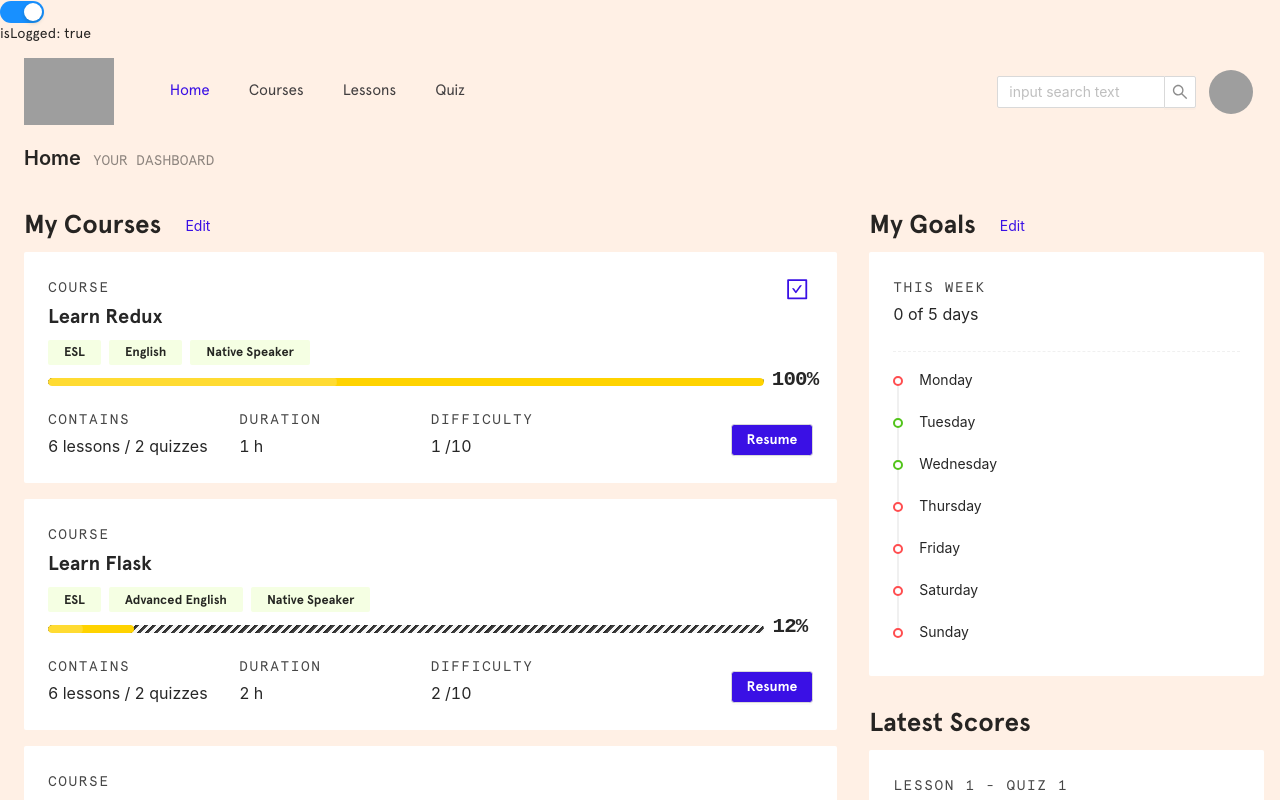
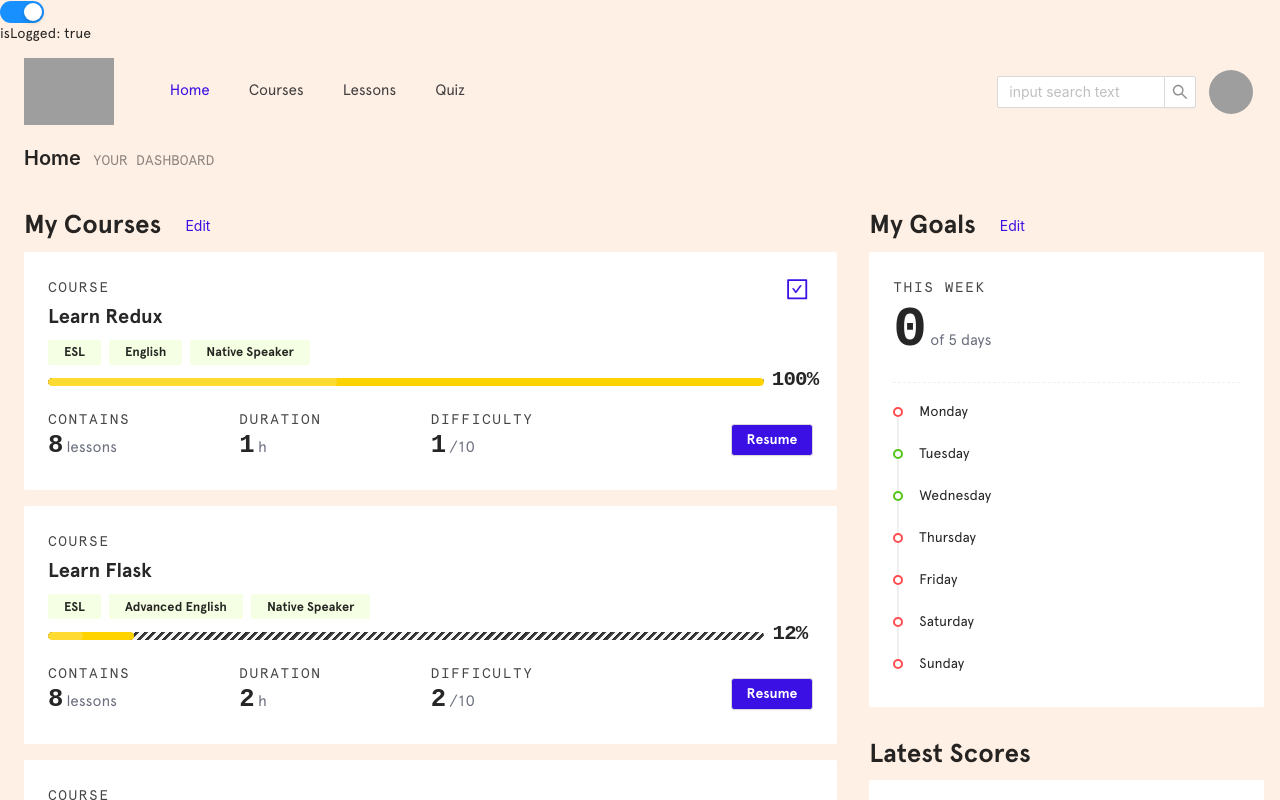
Before and after one commit to antoineGH/sayhello, a React (Create React App) app: page /auth/home in a window 1280 px wide. Shown: the top 800 px of the page. Built offline with nearby package versions, Linux system fonts and the light colour scheme; grey boxes are pictures that could not be loaded.

Commit message:
design stat element prefix value suffix

```diff
--- a/src/App.css
+++ b/src/App.css
@@ -169,6 +169,50 @@ h4.ant-typography,
 	display: flex;
 }
 
+.stat_goal {
+	max-height: 82px;
+}
+
+.stat_goal .ant-statistic-content-prefix {
+	margin-top: -1rem;
+	margin-right: 4px;
+	font-size: 3.5rem;
+	font-family: 'Anonymous Pro', monospace;
+	font-weight: bold;
+	letter-spacing: -0.05rem;
+}
+
+.stat_goal .ant-statistic-content-value {
+	font-family: 'Apercu-Pro-Regular', -apple-system, BlinkMacSystemFont, 'Segoe UI', Roboto, Ubuntu, Cantarell,
+		'Fira Sans', 'Droid Sans', 'Helvetica Neue', sans-serif;
+	color: #6b6f7e;
+	display: inline-block;
+	margin: 0px;
+	font-size: 0.95rem;
+}
+
+.stat_course_lower .ant-statistic-content-value {
+	margin-top: -1rem;
+	margin-right: 4px;
+	font-size: 1.6rem;
+	font-family: 'Anonymous Pro', monospace;
+	font-weight: bold;
+	letter-spacing: -0.05rem;
+}
+
+.stat_course_lower .ant-statistic-content-suffix {
+	font-family: 'Apercu-Pro-Regular', -apple-system, BlinkMacSystemFont, 'Segoe UI', Roboto, Ubuntu, Cantarell,
+		'Fira Sans', 'Droid Sans', 'Helvetica Neue', sans-serif;
+	color: #6b6f7e;
+	display: inline-block;
+	margin-left: 0px;
+	font-size: 0.95rem;
+}
+
+.ant-timeline-item-content {
+	font-family: 'Apercu-Pro-Regular';
+}
+
 /* STRIPE */
 
 .ant-progress-inner {
--- a/src/components/course/CourseSummary.tsx
+++ b/src/components/course/CourseSummary.tsx
@@ -29,7 +29,7 @@ const CourseSummary = ({
 	const { Title } = Typography
 
 	const getContains = (numberLesson: number, numberQuiz: number) => {
-		return `${numberLesson} lesson${numberLesson > 1 ? 's' : ''} / ${numberQuiz} quiz${numberQuiz > 1 ? 'zes' : ''}`
+		return ` lesson${numberLesson + numberQuiz > 1 ? 's' : ''}`
 	}
 
 	return (
@@ -62,13 +62,18 @@ const CourseSummary = ({
 			)}
 			<Row style={{ marginTop: '1rem' }}>
 				<Col span={6}>
-					<Statistic title='Contains' value={getContains(numberLesson, numberQuiz)} />
+					<Statistic
+						className='stat_course_lower'
+						title='Contains'
+						value={numberLesson + numberQuiz}
+						suffix={getContains(numberLesson, numberQuiz)}
+					/>
 				</Col>
 				<Col span={6}>
-					<Statistic title='Duration' value={duration} suffix='h' />
+					<Statistic className='stat_course_lower' title='Duration' value={duration} suffix='h' />
 				</Col>
 				<Col span={6}>
-					<Statistic title='Difficulty' value={difficulty} suffix='/10' />
+					<Statistic className='stat_course_lower' title='Difficulty' value={difficulty} suffix='/10' />
 				</Col>
 				<Col span={5} offset={1} className='col_course_summary_btn'>
 					<Button style={{ marginTop: '1rem' }} onClick={() => handleCourse(courseID)}>
--- a/src/components/goal/Goal.tsx
+++ b/src/components/goal/Goal.tsx
@@ -6,6 +6,9 @@ const Goal = () => {
 	const { Title } = Typography
 	const weekDays = ['Monday', 'Tuesday', 'Wednesday', 'Thursday', 'Friday', 'Saturday', 'Sunday']
 
+	const value = <p>LOL</p>
+	// value='0 of 5 days'
+
 	return (
 		<div className='goal_main'>
 			<div className='goal_title'>
@@ -13,7 +16,7 @@ const Goal = () => {
 				<ModalEditGoals />
 			</div>
 			<Card className='goal_card' bordered={false} style={{ paddingBottom: '0rem !important' }}>
-				<Statistic title='THIS WEEK' value='0 of 5 days' />
+				<Statistic className='stat_goal' title='THIS WEEK' prefix='0' value=' of 5 days' />
 				<Divider dashed />
 				<Timeline>
 					{weekDays.map((days, count) => {
```
